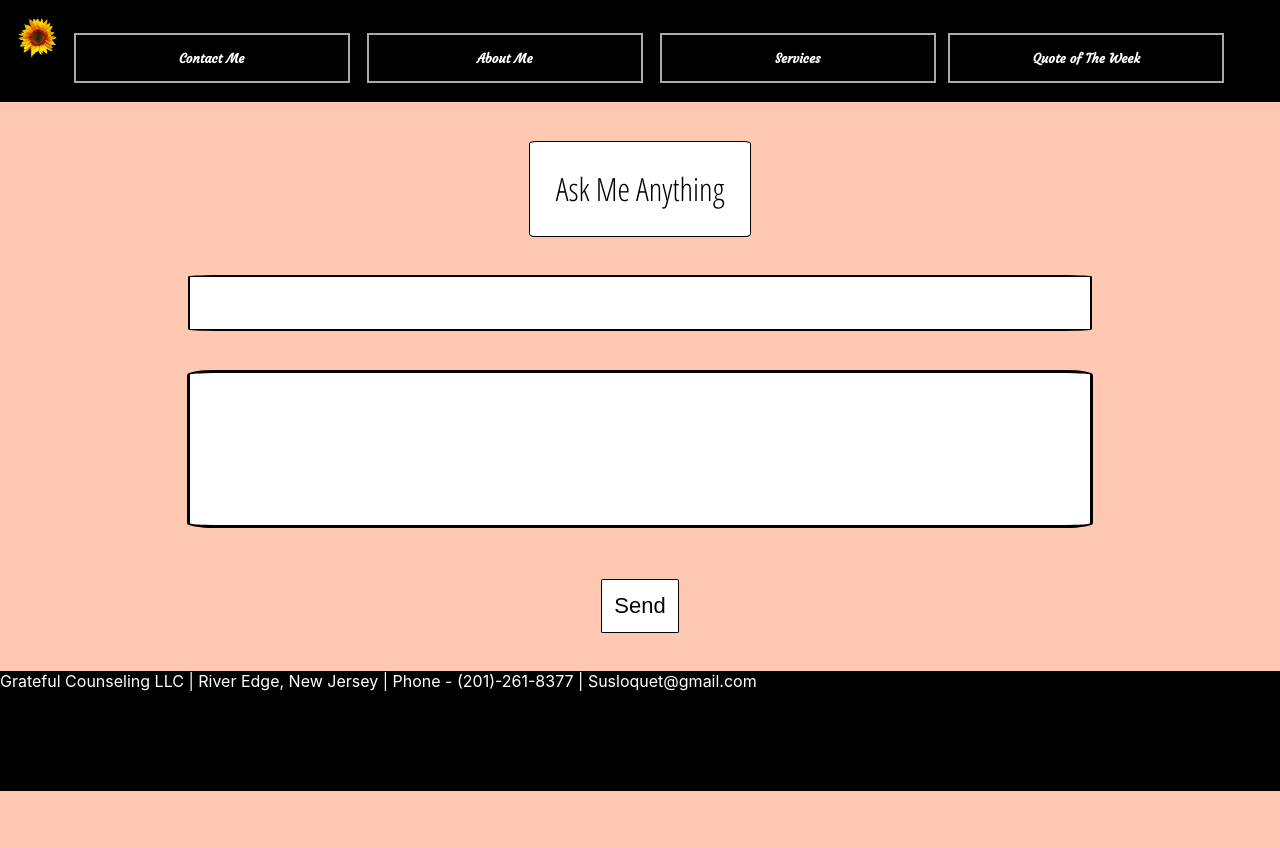
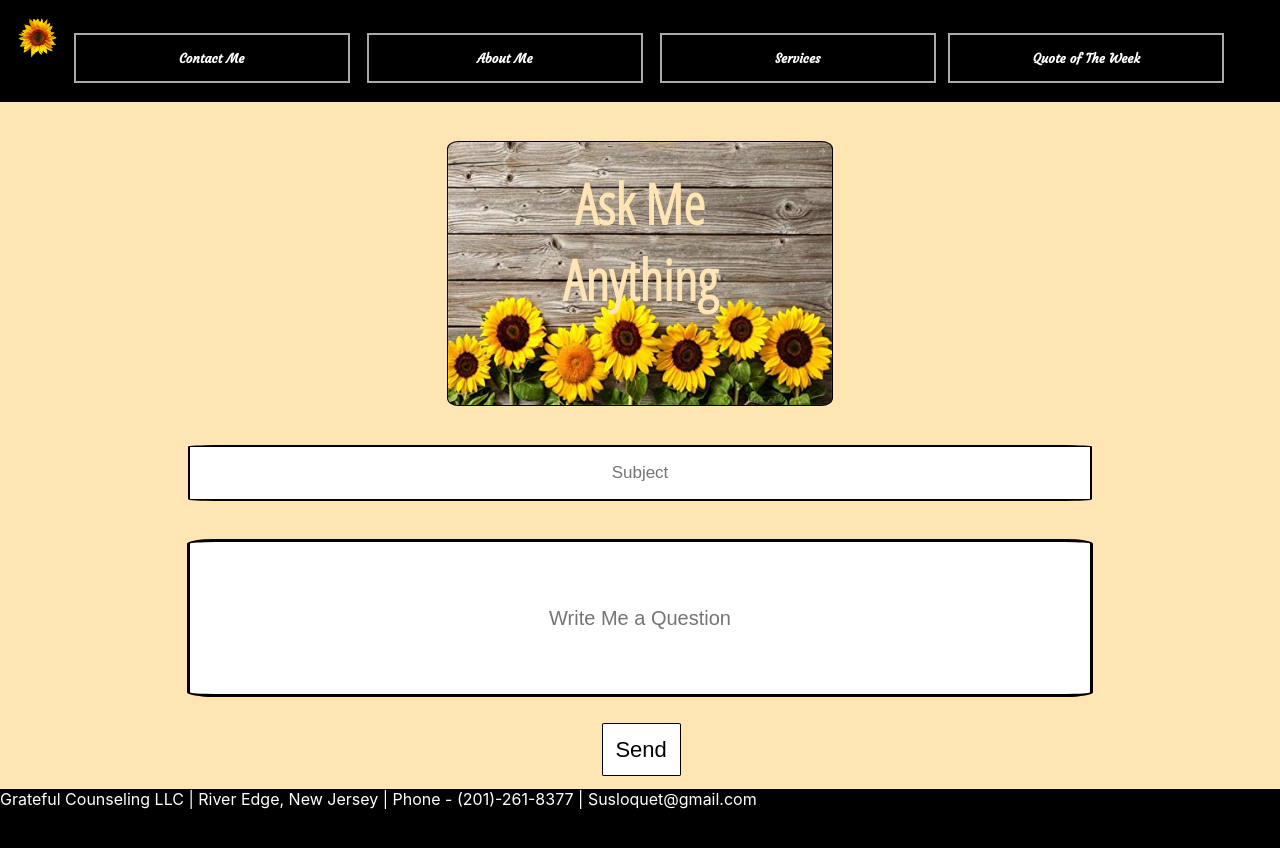
Before and after one commit to JayZonday/sus-home, a React (Create React App) app: page /ask-me-anything in a window 1280 px wide. Shown: the top 848 px of the page. Before the commit the page ends 800 px from the top, so only its background shows below. Built offline with nearby package versions, Linux system fonts and the light colour scheme.

Commit message:
header change sunflower theme

```diff
--- a/src/components/AboutMe/index.css
+++ b/src/components/AboutMe/index.css
@@ -12,7 +12,7 @@
   width: 250px;
   border-radius: 100%;
   border: 1px solid black;
-  background: #ffc8b3;;
+  background: #FFE5B4;
 }
 .mini-bio{
   background: white;
@@ -31,7 +31,7 @@
     width: 46%;
     border-radius: 100%;
     border: 1px solid black;
-    background: #ffc8b3;
+    background: #FFE5B4;
   }
   .mini-bio{
     font-size: 4vw;
--- a/src/components/AskMeAnything/index.css
+++ b/src/components/AskMeAnything/index.css
@@ -23,14 +23,24 @@
 }
 .title-slab{
   margin: 2% auto;
-  font-size: 32px;
+  font-size: 28px;
   border: 1px solid black;
-  padding: 2%;
-  background: white;
-    border-radius: 3%;
+  padding: 4%;
+  width: 22%;
+  text-align: center;
+  background-image: url('./sunflowersbg.jpg');
+  background-size: 100% 100%;
+  border-radius: 3%;
+  color: #FFE5B4;
+  font-weight: 900;
+  -webkit-text-stroke: .01px black;
+}
+.ask-title{
+  margin-top: -10%;
 }
 .send-btn{
-  margin: 2% auto;
+  align-content: center;
+  margin-left: 47%;
   font-size: 22px;
   border: 1px solid black;
   padding: 1%;
--- a/src/components/AskMeAnything/index.js
+++ b/src/components/AskMeAnything/index.js
@@ -9,10 +9,10 @@ class AskMeAnything extends Component {
 
     return (
       <div className='ask-slab'>
-        <div className='title-slab'>Ask Me Anything</div>
-        <input className='subject'></input>
-        <input className='question'></input>
-        <button className='send-btn'>Send</button>
+        <div className='title-slab'><h1 className='ask-title'>Ask Me Anything</h1></div>
+        <input  placeHolder='Subject' className='subject'></input>
+        <input placeHolder='Write Me a Question' className='question'></input>
+        <a href='mailto:susloquet@gmail.com' target='_blank'><button className='send-btn'>Send</button></a>
 
       </div>
     );
--- a/src/components/CentralHome/index.js
+++ b/src/components/CentralHome/index.js
@@ -1,6 +1,5 @@
 import React, { Component } from 'react';
 import Header from '../Header'
-import MainBody from '../MainBody'
 import './index.css';
 
 
@@ -12,7 +11,7 @@ class CentralHome extends Component {
     return (
       <div>
         <Header/>
-        <MainBody/>
+
       </div>
     );
   }
--- a/src/components/Header/index.css
+++ b/src/components/Header/index.css
@@ -1,5 +1,5 @@
 .header{
-  background-image: url('./walk2.jpg');
+  background-image: url('./sunflowerhappy.jpg');
   background-size: 90% 100%;
   height: 750px;
   background-position: center;
@@ -9,11 +9,9 @@
 .main-title-box{
   background: rgba(255,255,255,.8);
   width: 86%;
-  position: absolute;
-  margin-left: 5%;
-  margin-top: 2%;
+  margin: 2% auto;
   font-size: 3.5vw;
-  height: 200px;
+  height: 250px;
   display: flex;
   padding: 2%;
 
--- a/src/components/Header/index.js
+++ b/src/components/Header/index.js
@@ -1,4 +1,5 @@
 import React, { Component } from 'react';
+import MainBody from '../MainBody'
 import './index.css';
 
 
@@ -25,6 +26,7 @@ class Header extends Component {
             <br/>
           </h1>
         </div>
+        <MainBody/>
       </div>
     );
   }
--- a/src/components/MainBody/index.css
+++ b/src/components/MainBody/index.css
@@ -1,23 +1,21 @@
 .main-box{
   display: flex;
-  position: absolute;
-  margin: -25% 0 0 0%;
   font-size: 25px;
   width: 70%;
-  margin-left: 5%;
-  height: 125px;
-  padding: 1%;
+  width: 100%;
+  height: 175px;
+  padding: 0%;
 }
 .main-slab{
-  margin: 0% 0 0 25%;
+  margin: 4% 0 0 23%;;
   border: 3px solid transparent;
   background:  rgba(255, 255, 255, 0.75);
-  padding: 5%;
+  padding: 3%;
   color: black !important;
   text-align: center;
   border-radius: 100%;
   height: 150px;
-  width: 150px;
+  width: 10%;;
   transition: .25s ease-in-out;
   cursor: pointer;
 }
@@ -26,7 +24,7 @@
   cursor: not-allowed;
 }
 .main-slab:hover{
-  border: 3px solid #ffc8b3;
+  border: 3px solid #FFE5B4;
   background:  rgba(255, 255, 255, .95);
-  transform: scale(1.25);
+  transform: scale(1.10);
 }
--- a/src/components/TopNav/index.css
+++ b/src/components/TopNav/index.css
@@ -20,7 +20,7 @@ a:hover, a, a:active{
 }
 
 .nav-btn:hover{
-  color: #ffc8b3;
+  color: #FFE5B4;
   border: 1px solid white;
   background: rgba(255,255,255,.25);
 
@@ -33,7 +33,7 @@ a:hover, a, a:active{
   display: none;
   position: absolute;
   background: rgba(255,255,255,.96);
-  border: 2px solid #ffc8b3;
+  border: 2px solid #FFE5B4;
   padding: 5%;
   width: 20%;
   margin-left: 35%;
@@ -62,16 +62,16 @@ a:hover, a, a:active{
   .qotd{
     position: absolute;
     background: rgba(0,0,0,.96);
-    border: 2px solid #ffc8b3;
+    border: 2px solid #FFE5B4;
     padding: 5%;
-    color: #ffc8b3;
+    color: #FFE5B4;
     width: 60%;
     margin-left: 13%;
     margin-top: 36%;
     z-index: 101;
     text-align: center;
     font-size: 20px;
-    border-radius: 5%;
+    border-radius: 2%
   }
   .close-btn{
     margin-top: -7%;
--- a/src/index.css
+++ b/src/index.css
@@ -5,7 +5,7 @@ body {
     sans-serif;
   -webkit-font-smoothing: antialiased;
   -moz-osx-font-smoothing: grayscale;
-  background: #ffc8b3;
+  background: #FFE5B4;
   overflow-x: hidden;
 }
 
```
Also changed, not shown: src/components/AskMeAnything/sunflowersbg.jpg (added), src/components/Header/sunflowerhappy.jpg (added).
